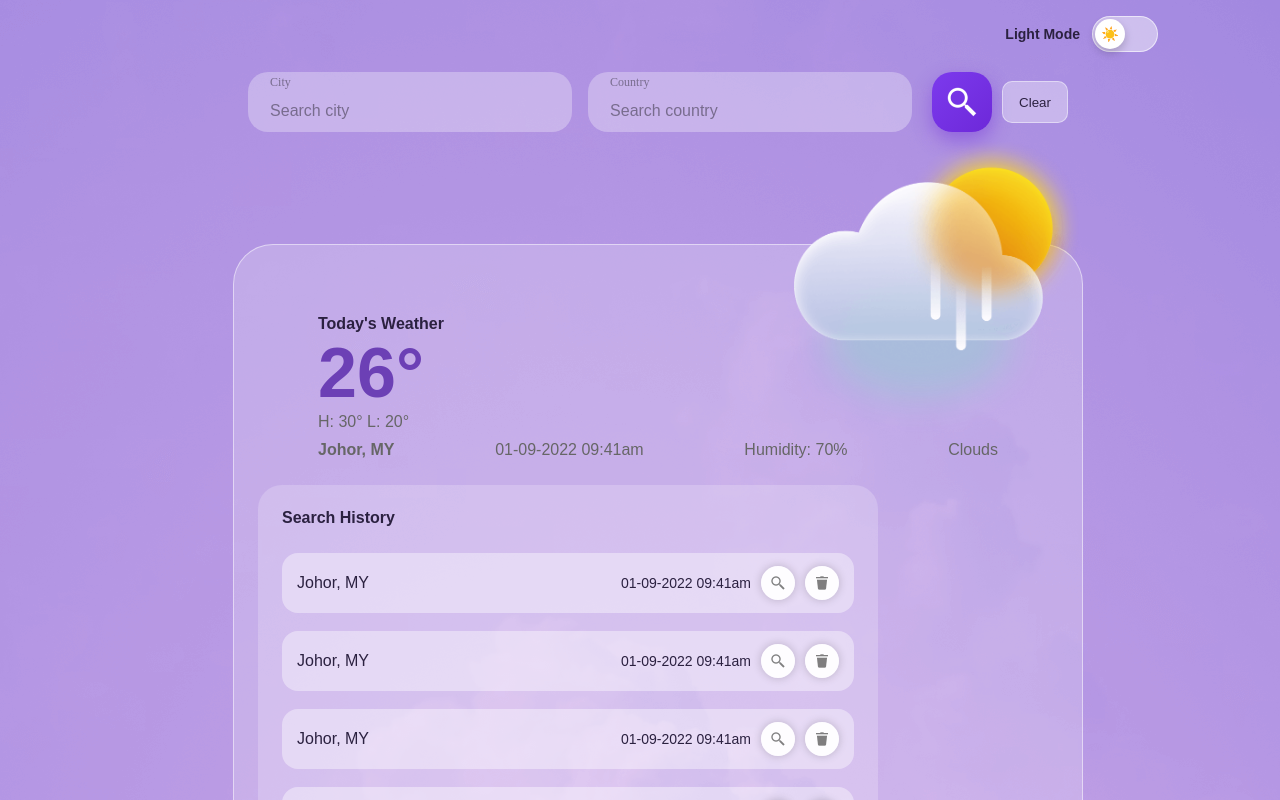
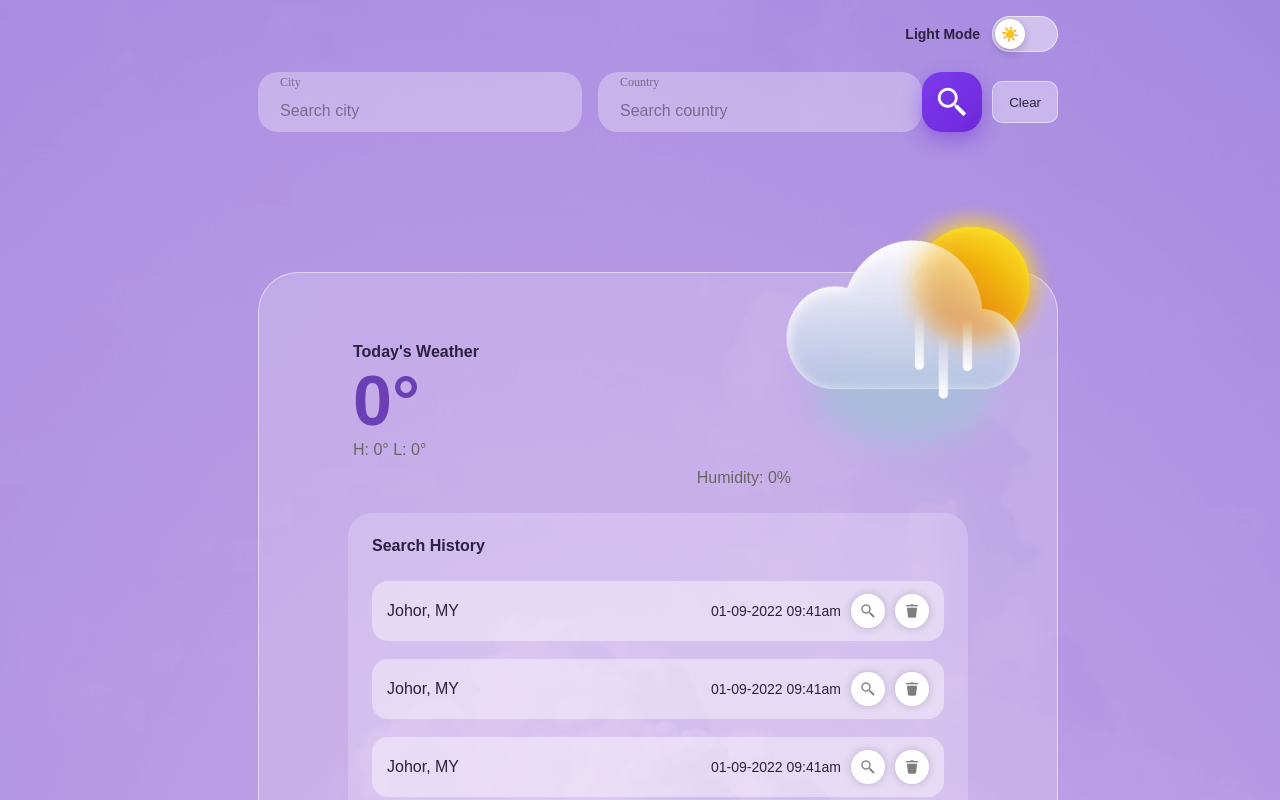
Before and after one commit to zyyyyy0202/weather-app, a React (Vite) app: page / in a window 1280 px wide. Shown: the top 800 px of the page. Built offline with nearby package versions, Linux system fonts and the light colour scheme.

Commit message:
feat: integrate with weather API

```diff
--- a/src/Component/SearchHistory/index.module.less
+++ b/src/Component/SearchHistory/index.module.less
@@ -1,7 +1,7 @@
 .searchHistoryContainer {
   width: 620px;
   background-color: var(--panel-bg, rgba(255, 255, 255, 0.2));
-  margin-top: 26px;
+  margin: 26px auto;
   border-radius: 24px;
   height: 548px;
   font-family: 'Noto Sans TC', sans-serif;
@@ -9,7 +9,7 @@
 }
 
 .searchHistoryWrapper {
-  padding: 24px
+  padding: 24px;
 }
 
 .searchHistoryTitle {
--- a/src/Component/WeatherCard/index.module.less
+++ b/src/Component/WeatherCard/index.module.less
@@ -1,5 +1,5 @@
 .weatherCard {
-  margin: 0 60px;
+  margin: 0 70px;
   margin-top: 46px;
   font-family: 'Noto Sans TC', sans-serif;
   color: var(--text-primary, #2b2140);
--- a/src/Pages/WeatherPage/index.module.less
+++ b/src/Pages/WeatherPage/index.module.less
@@ -13,7 +13,7 @@
   flex-direction: column;
   align-items: center;
   padding: 0 24px;
-  max-width: 1000px;
+  max-width: 800px;
 }
 
 .weatherPageToolbar {
@@ -32,6 +32,15 @@
   font-weight: 600;
 }
 
+.errorMessage {
+  margin-top: 12px;
+  align-self: flex-start;
+  color: #dc2626;
+  font-family: 'Noto Sans TC', sans-serif;
+  font-size: 14px;
+  font-weight: 600;
+}
+
 .weatherInfoContainer {
   margin-top: 112px;
   width: 100%;
@@ -43,6 +52,7 @@
   border: 1px solid var(--panel-border);
   height: 900px;
   position: relative;
+  box-sizing: border-box;
 }
 
 .weatherIcon {
@@ -53,8 +63,25 @@
   background-repeat: no-repeat;
   background-position: center;
   position: absolute;
-  top: -13%;
+  top: -10%;
   right: 0;
+}
+
+.errorMessage {
+  display: inline-block;
+  margin-top: 12px;
+  padding: 8px 12px;
+  border-radius: 10px;
+  background: rgba(255, 230, 234, 0.75);
+  color: #c62828;
+  font-size: 14px;
+  line-height: 1.4;
+  width: 100%;
+  transition: opacity 0.2s ease;
+  opacity: 0;
+  &.active {
+    opacity: 1;
+  }
 }
 
 .weatherPageLight {
--- a/src/Pages/WeatherPage/index.tsx
+++ b/src/Pages/WeatherPage/index.tsx
@@ -3,6 +3,8 @@ import SearchForm from "../../Component/SearchForm";
 import WeatherCard from "../../Component/WeatherCard";
 import SearchHistory from "../../Component/SearchHistory";
 import Switch from "../../Component/Switch";
+import { getCurrentWeather } from "../../services/weather";
+import { type WeatherDataVO } from "../../interface/WeatherInterface";
 import styles from "./index.module.less";
 
 function WeatherPage() {
@@ -10,17 +12,28 @@ function WeatherPage() {
   const [country, setCountry] = useState("");
   const [loading, setLoading] = useState(false);
   const [isDarkMode, setIsDarkMode] = useState(false);
+  const [weatherData, setWeatherData] = useState<WeatherDataVO | null>(null);
+  const [error, setError] = useState<string | null>(null); // <--- 新增错误状态
 
   const handleSearch = async () => {
     const trimmedCity = city.trim();
     const trimmedCountry = country.trim();
-
-    if (!trimmedCity || !trimmedCountry) {
+    if (!trimmedCity && !trimmedCountry) {
       return;
     }
 
+    setLoading(true);
+    setError(null);
+
     try {
-      setLoading(true);
+      const result = await getCurrentWeather(trimmedCity, trimmedCountry);
+      setWeatherData(result);
+    } catch (err) {
+      if (err instanceof Error) {
+        setError(err.message);
+      } else {
+        setError("An unknown error occurred.");
+      }
     } finally {
       setLoading(false);
     }
@@ -53,17 +66,18 @@ function WeatherPage() {
           onSearch={handleSearch}
           onClear={handleClear}
         />
+        <div className={`${styles.errorMessage} ${error ? styles.active : ""}`}>{error}</div>
         <div className={styles.weatherInfoContainer}>
           <div className={styles.weatherIcon}></div>
           <WeatherCard
             title={`Today's Weather`}
-            temperature={26}
-            location={`Johor, MY`}
-            lowestTemperature={20}
-            highestTemperature={30}
-            formattedTime={'01-09-2022 09:41am'}
-            humidity={70}
-            weatherType={'Clouds'}
+            temperature={weatherData?.temperature || 0}
+            location={weatherData?.location || ""}
+            lowestTemperature={weatherData?.lowestTemperature || 0}
+            highestTemperature={weatherData?.highestTemperature || 0}
+            formattedTime={weatherData?.formattedTime || ""}
+            humidity={weatherData?.humidity || 0}
+            weatherType={weatherData?.weatherType || ""}
           />
           <SearchHistory />
         </div>
--- /dev/null
+++ b/src/services/weather.ts
@@ -0,0 +1,31 @@
+import type { WeatherDataVO, WeatherResponse } from "../interface/WeatherInterface";
+
+const KEY = "d52b2cc7b060c07b73fb9177207b6be0";
+
+export const currentMapperWrapper = async (response: WeatherResponse, queryCity: string) => {
+  return {
+    temperature: response.main.temp,
+    location: queryCity,
+    lowestTemperature: response.main.temp_min,
+    highestTemperature: response.main.temp_max,
+    formattedTime: new Date(response.dt * 1000).toLocaleString(),
+    humidity: response.main.humidity,
+    weatherType: response.weather[0].main,
+  }
+}
+
+export const getCurrentWeather: (city: string, country: string) => Promise<WeatherDataVO> = async (city: string, country: string) => {
+  const queryCity = `${city}${country ? `,${country}`: ''}`;
+
+  const response = await fetch(
+    `https://api.openweathermap.org/data/2.5/weather?q=${queryCity}&units=metric&APPID=${KEY}`
+  );
+
+  const data = await response.json();
+
+  if (!response.ok) {
+    throw new Error(data?.message || "Failed to fetch weather");
+  }
+
+  return currentMapperWrapper(data as WeatherResponse, queryCity);
+}
```
Also changed, not shown: src/interface/WeatherInterface.ts (+33 -0 lines), src/Component/SearchForm/index.module.less (line endings or trailing spaces).
